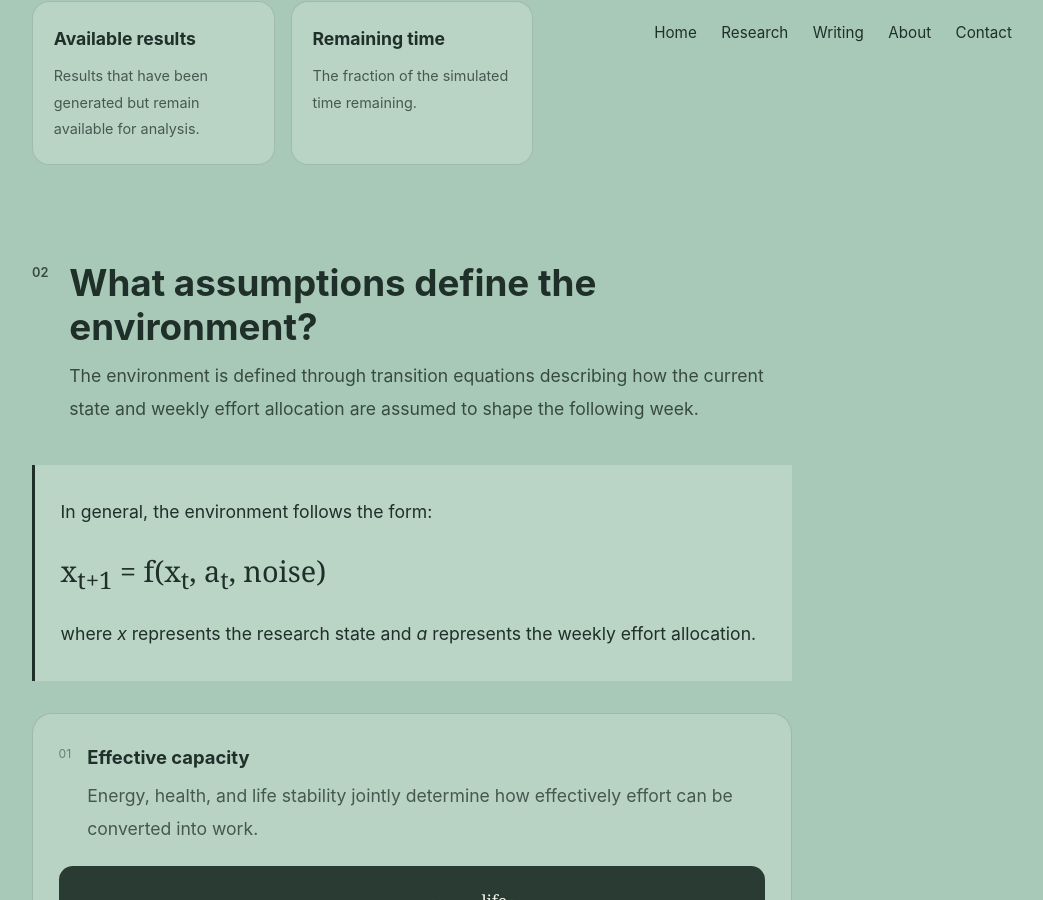
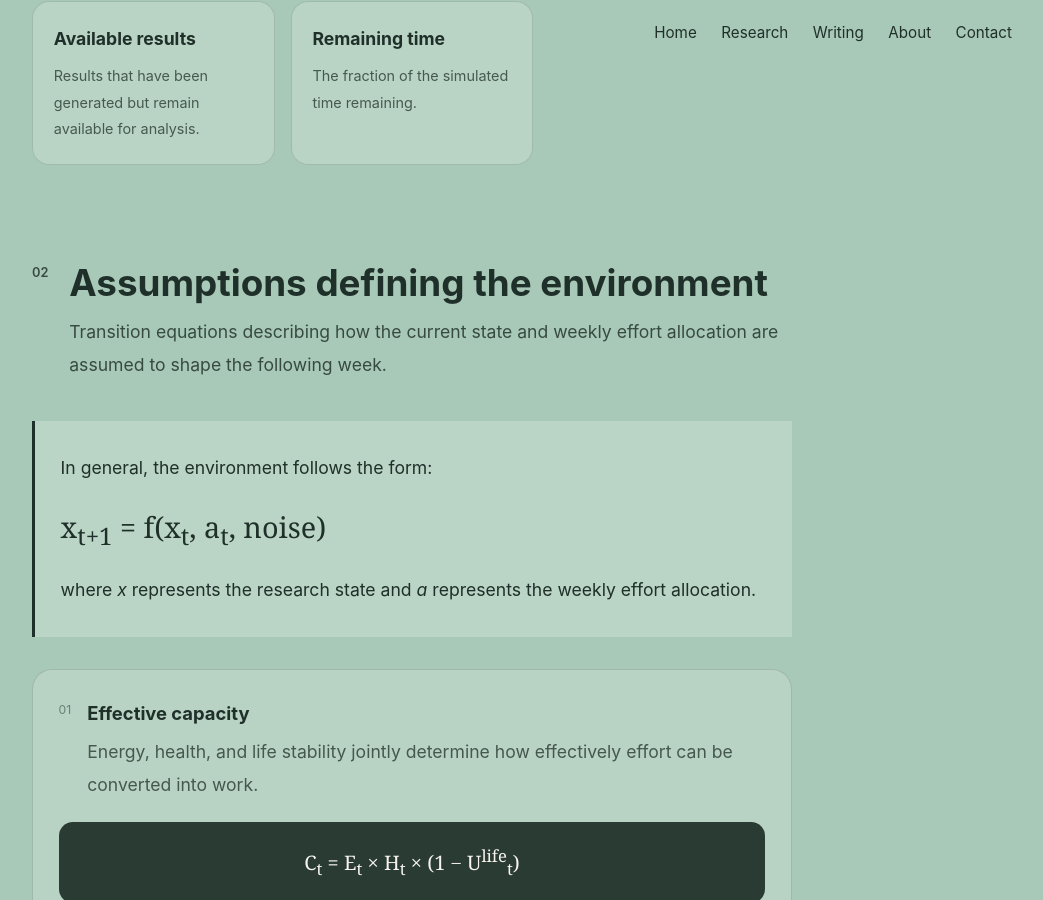
Before and after one commit to SepidehFouladzadeh/SepidehFouladzadeh.github.io, a Jekyll site: the page built from _posts/2026-07-19-custom-environment.md, in a window 1280 px wide and 900 px high, scrolled down 2816 px. Shown: the whole window, without its empty margins (228-1271 px from the left). Built offline with Jekyll 4.4.1, drawn with Linux system fonts in a browser that asks for light colours.

```diff
--- a/_posts/2026-07-19-custom-environment.md
+++ b/_posts/2026-07-19-custom-environment.md
@@ -358,12 +358,10 @@
         <p class="section-number">02</p>
 
         <div>
-        <h3>What assumptions define the environment?</h3>
+        <h3>Assumptions defining the environment</h3>
 
         <p>
-            The environment is defined through transition equations describing
-            how the current state and weekly effort allocation are assumed to
-            shape the following week.
+            Transition equations describing how the current state and weekly effort allocation are assumed to shape the following week.
         </p>
         </div>
     </div>
```
